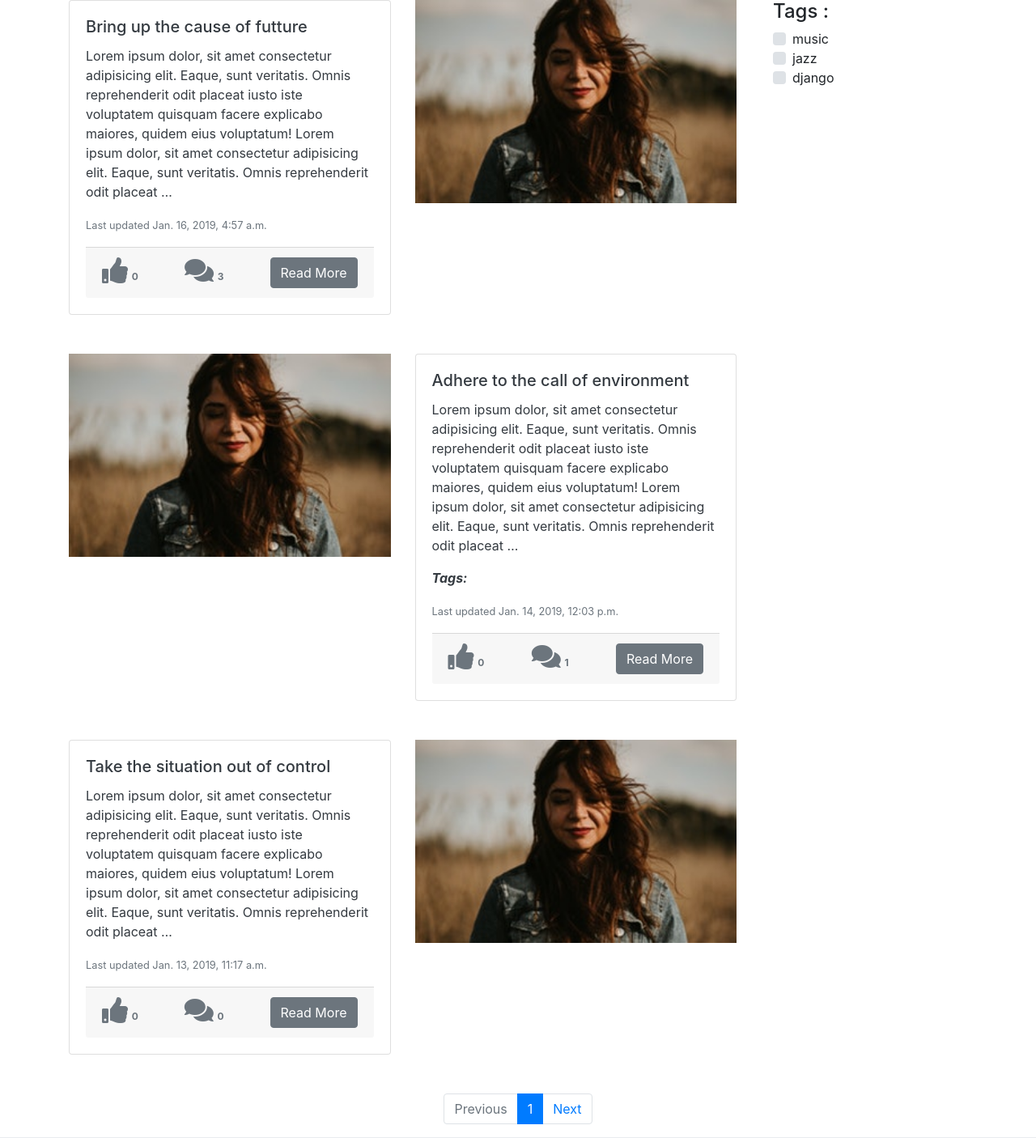
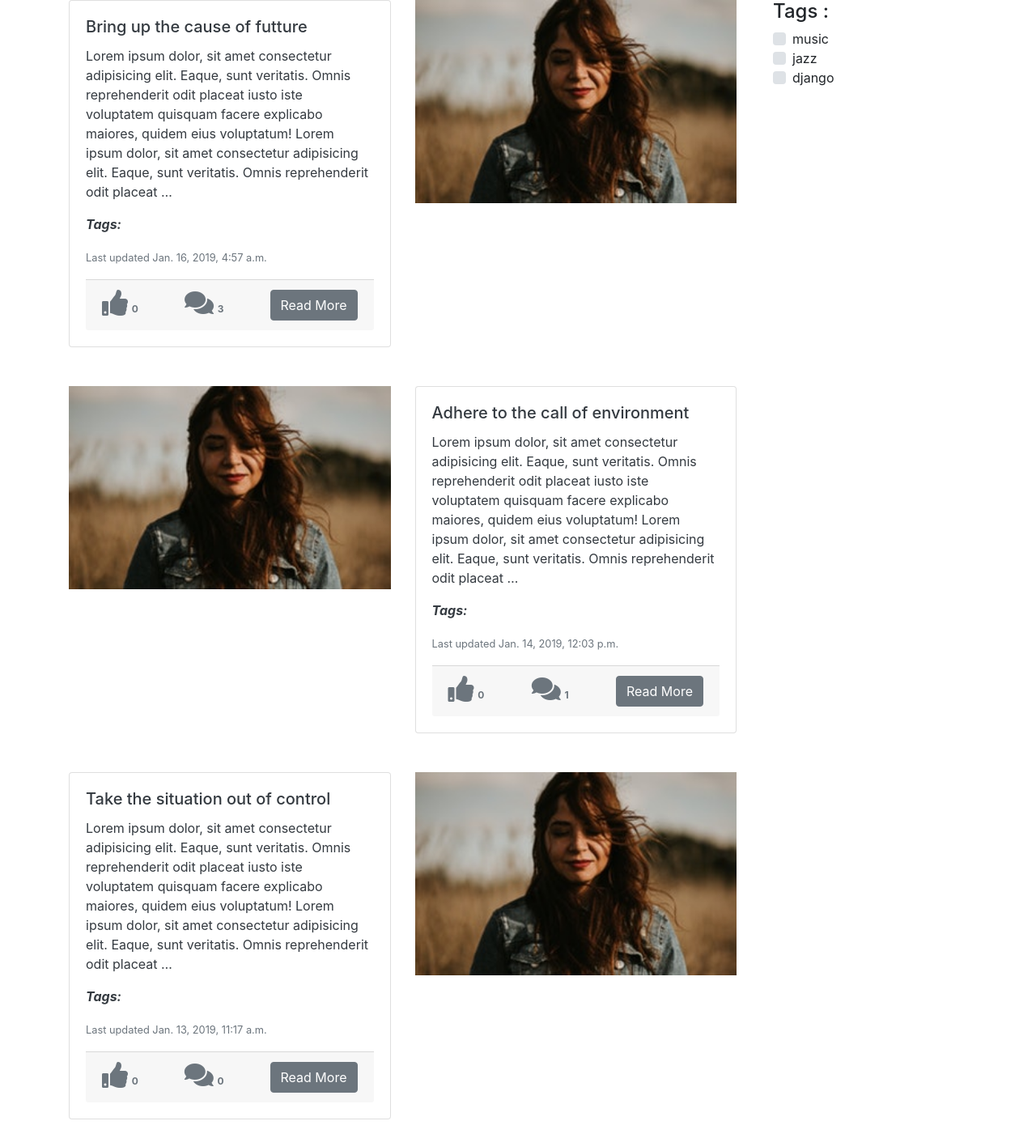
Before and after one commit to malviyanshiv/django-blog, a Django app: page /blog/ in a window 1280 px wide. Shown: the part 410-1816 px from the top of the page at 81% size. Run offline with Django 3.2, Linux system fonts and the light colour scheme; data comes from the database, SQL or seed files in the repository; parts of the project's set-up code (start-up, migrations or seed data) failed here and were passed over; some libraries are stand-ins or nearby versions.

Commit message:
removing application error

```diff
--- a/blog/templates/blog/index.html
+++ b/blog/templates/blog/index.html
@@ -66,6 +66,7 @@
                       {{ post.body | truncatewords:40 }}
                     </p>
                     <p class="card-text">
+                      <p><i><b>Tags:</b> {{ post.tags.all|join:", " }} </i></p>
                       <small class="text-muted">Last updated {{ post.updated }}</small>
                     </p>
                     <div class="card-footer text-secondary d-flex justify-content-between">
--- /dev/null
+++ b/requirements.txt
@@ -0,0 +1,5 @@
+Django==2.0
+django-taggit==0.22.2
+gunicorn==19.9.0
+pytz==2018.9
+whitenoise==4.1.2
```
